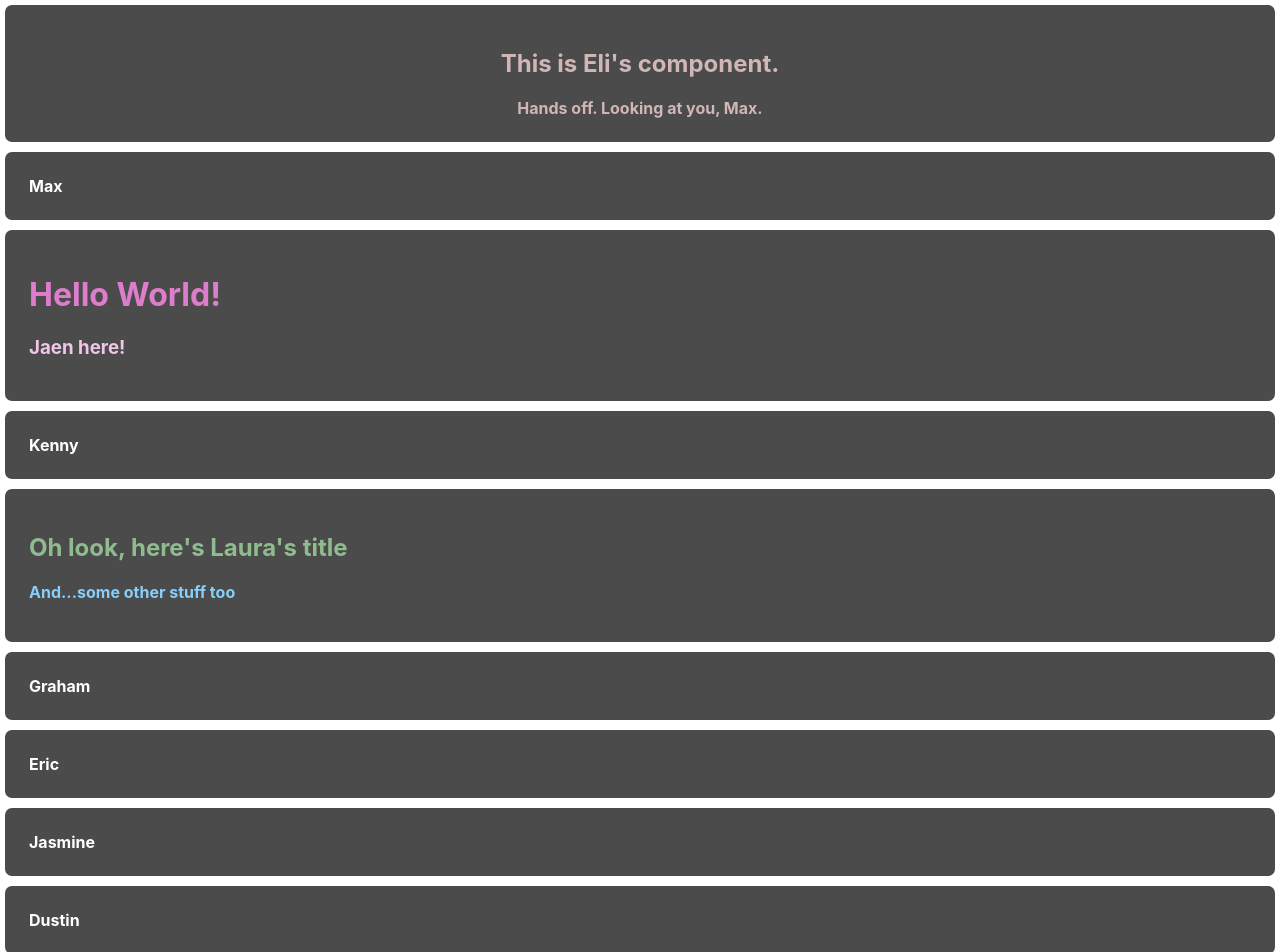
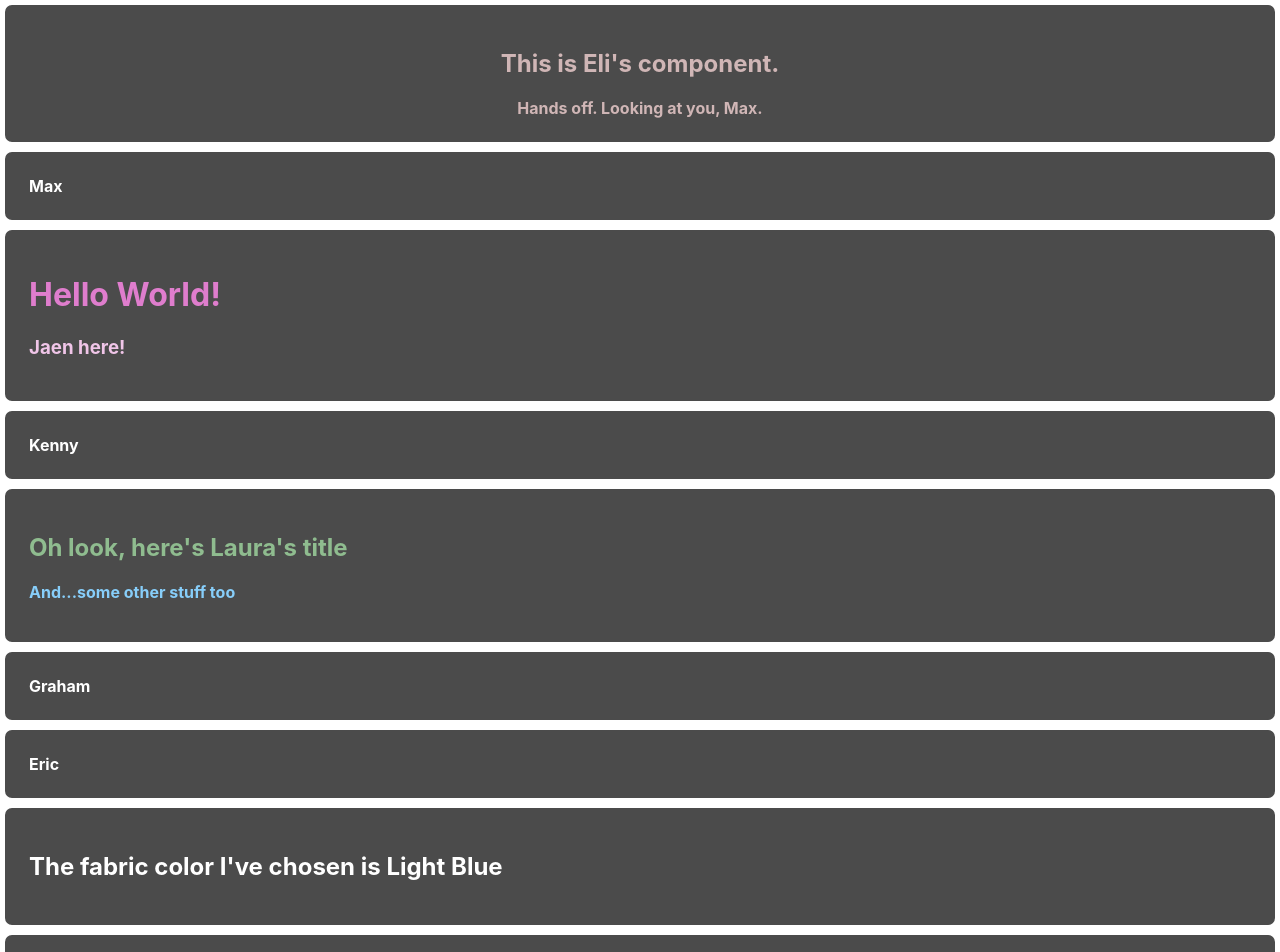
Before and after one commit to eli-cusic/udemy-practice-app, a React (Create React App) app: page / in a window 1280 px wide. Shown: the top 952 px of the page. Built offline with nearby package versions, Linux system fonts and the light colour scheme.

Commit message:
tsk forgot to save and commit

```diff
--- a/src/App.js
+++ b/src/App.js
@@ -30,7 +30,7 @@ function App() {
         Eric
       </div>
       <div className='person'>
-        Jasmine
+        <Jasmine />
       </div>
       <div className='person'>
         Dustin
```
